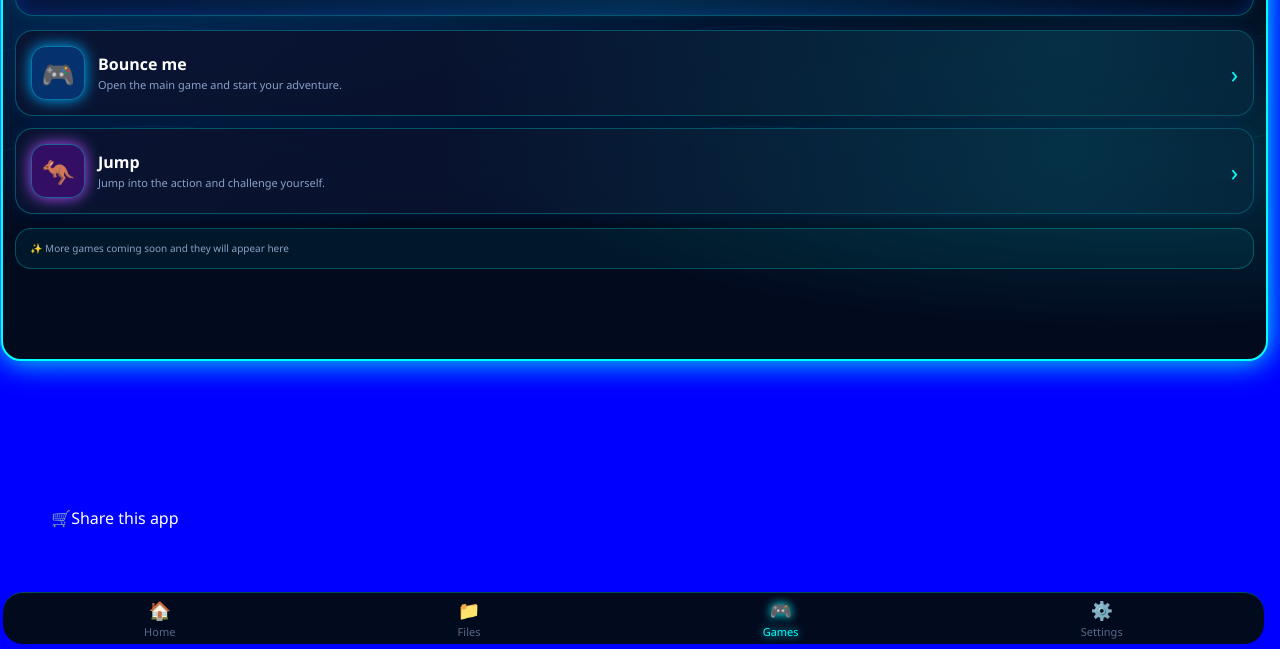
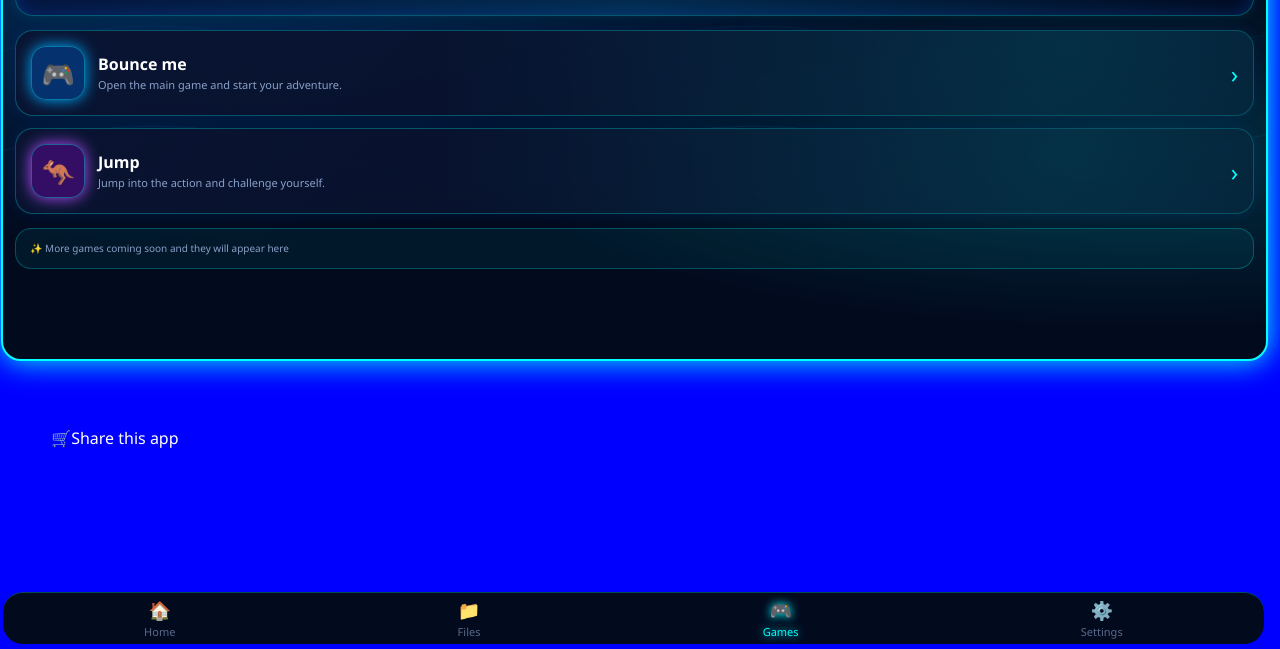
Before and after one commit to biroodk/My-App, a plain HTML site: page app/src/main/assets/games.html in a window 1280 px wide. Shown: the part 151-800 px from the top of the page. Drawn offline with Linux system fonts and the light colour scheme.

Commit message:
Update games.html

```diff
--- a/app/src/main/assets/games.html
+++ b/app/src/main/assets/games.html
@@ -126,7 +126,7 @@ color:#0ff;font-size:12px;display:flex;align-items:center;gap:4px;border:1px sol
     <div class="tip">✨ More games coming soon and they will appear here
     </div>
 <a href="#"
-    style="position: fixed; bottom: 15%;left:4%; z-index:999;">🛒Share this app
+    style="position: fixed; bottom: 25%;left:4%; z-index:999;">🛒Share this app
  </a>
   </main>
 
```
